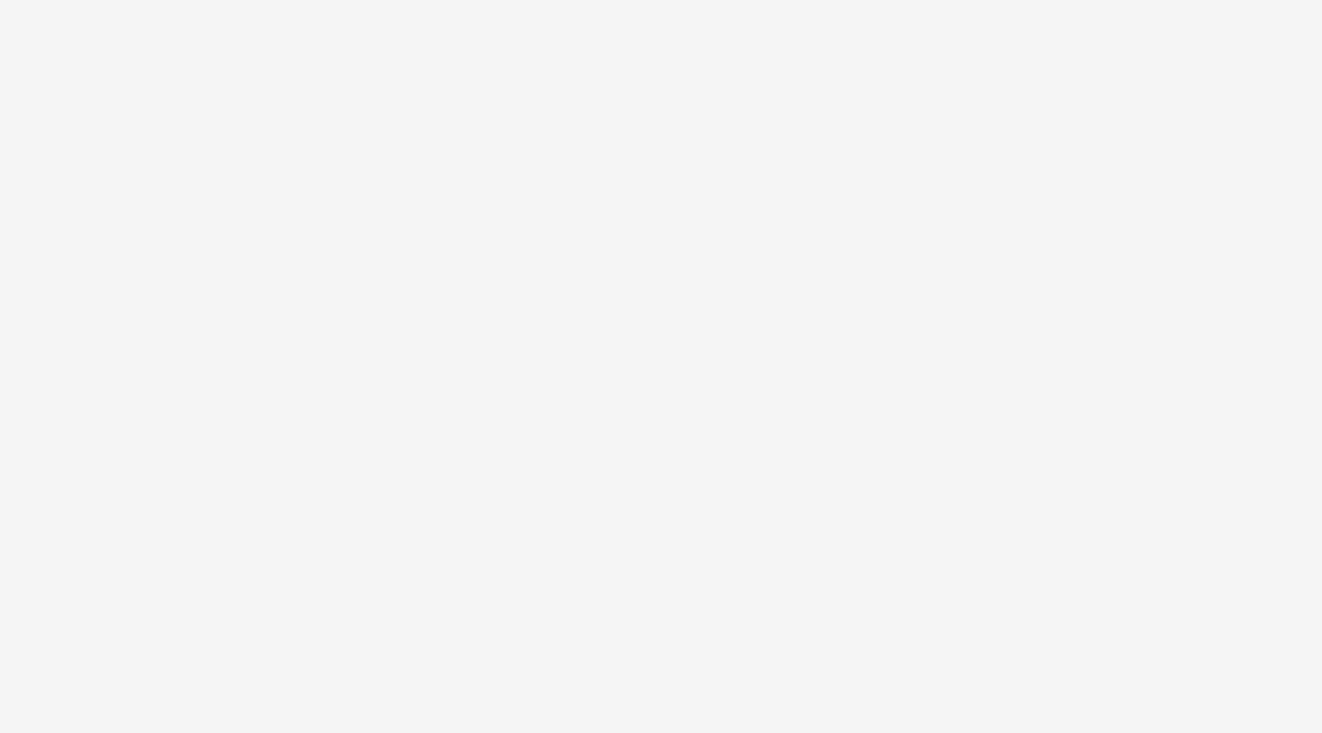
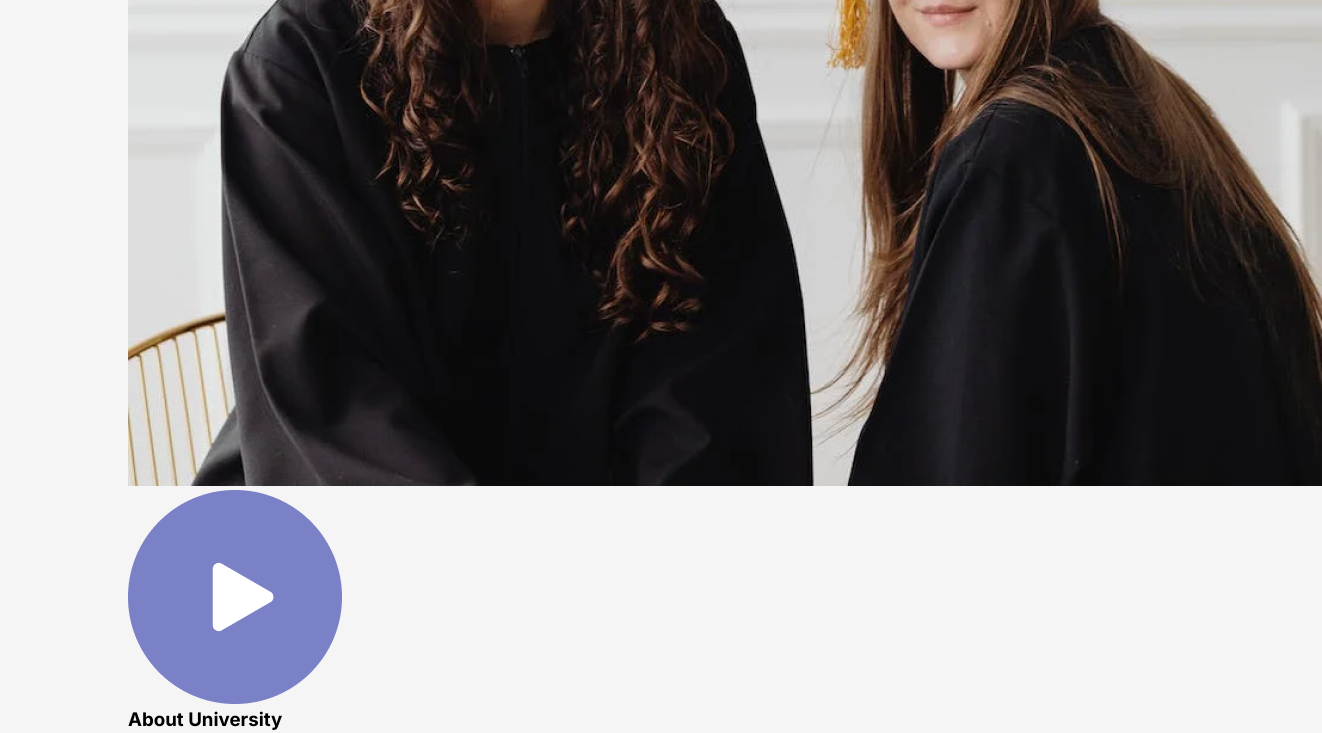
Before and after one commit to Developerfiyin/edusity-webpage, a React (Vite) app: page / in a window 1280 px wide. Shown: the part 2000-2733 px from the top of the page, 1322 px wide, since content can reach past the window. Before the commit the page ends 1342 px from the top, so only its background shows below. Built offline with nearby package versions, Linux system fonts and the light colour scheme.

Commit message:
added a div named about

```diff
--- a/src/App.jsx
+++ b/src/App.jsx
@@ -1,3 +1,4 @@
+import About from "./Components/About/About";
 import Hero from "./Components/Hero/Hero";
 import Navbar from "./Components/Navbar/Navbar";
 import Programs from "./Components/Programs/programs";
@@ -10,6 +11,7 @@
       <div className="container">
         <Programs />
         <Title subTitle="OUR PROGRAM" title="WHAT WE OFFER " />
+        <About />
       </div>
     </div>
   );
--- a/src/Components/About/About.jsx
+++ b/src/Components/About/About.jsx
@@ -1,10 +1,34 @@
 import "./About.css";
-
+import about from "../../assets/about.png";
+import playicon from "../../assets/play-icon.png";
 const About = () => {
   return (
     <div className="about">
-      <div className="about-left"></div>
-      <div className="about-right"></div>
+      <div className="about-left">
+        <img src={about} alt="the about image" />
+        <img src={playicon} alt="the play icon img" />
+      </div>
+      <div className="about-right">
+        <h3>About University</h3>
+        <h2>Nuturing tomorrow's leaders today</h2>
+        <p>
+          Embark on a transformative educational journey with our university's
+          comprehensive education programs. Our cutting-edge curriculum is
+          designed to empower students with the knowledge, skills, and
+          experiences needed to excel in the dynamic field of education.
+        </p>
+        <p>
+          With a focus on innovation, hands-on learning, and personalized
+          mentorship, our programs prepare aspiring educators to make a
+          meaningful impact in classrooms, schools, and communities.
+        </p>
+        <p>
+          Whether you aspire to become a teacher, adminstrator, counselor, or
+          educational leader, our diverse range of programs offers the perfect
+          pathway to achieve your goals and unlock your full potential in
+          shaping the future of education.
+        </p>
+      </div>
     </div>
   );
 };
```
